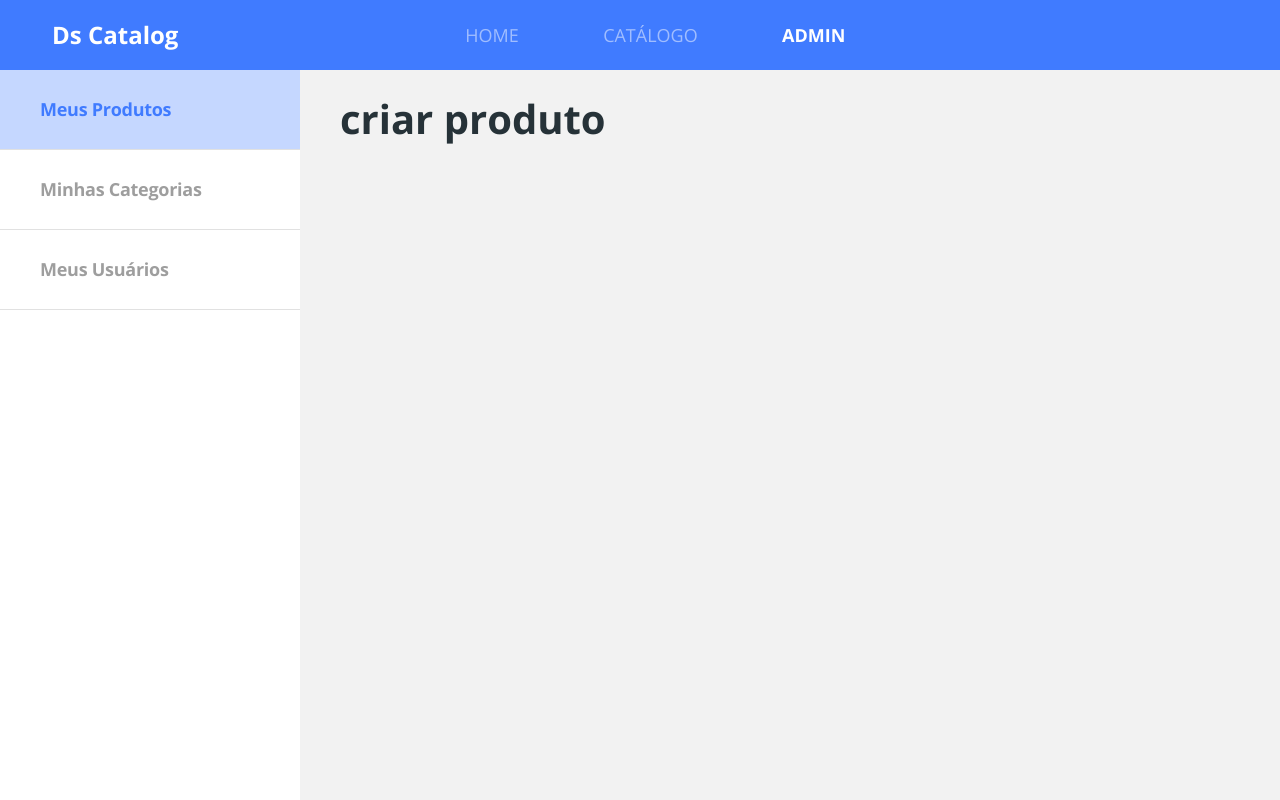
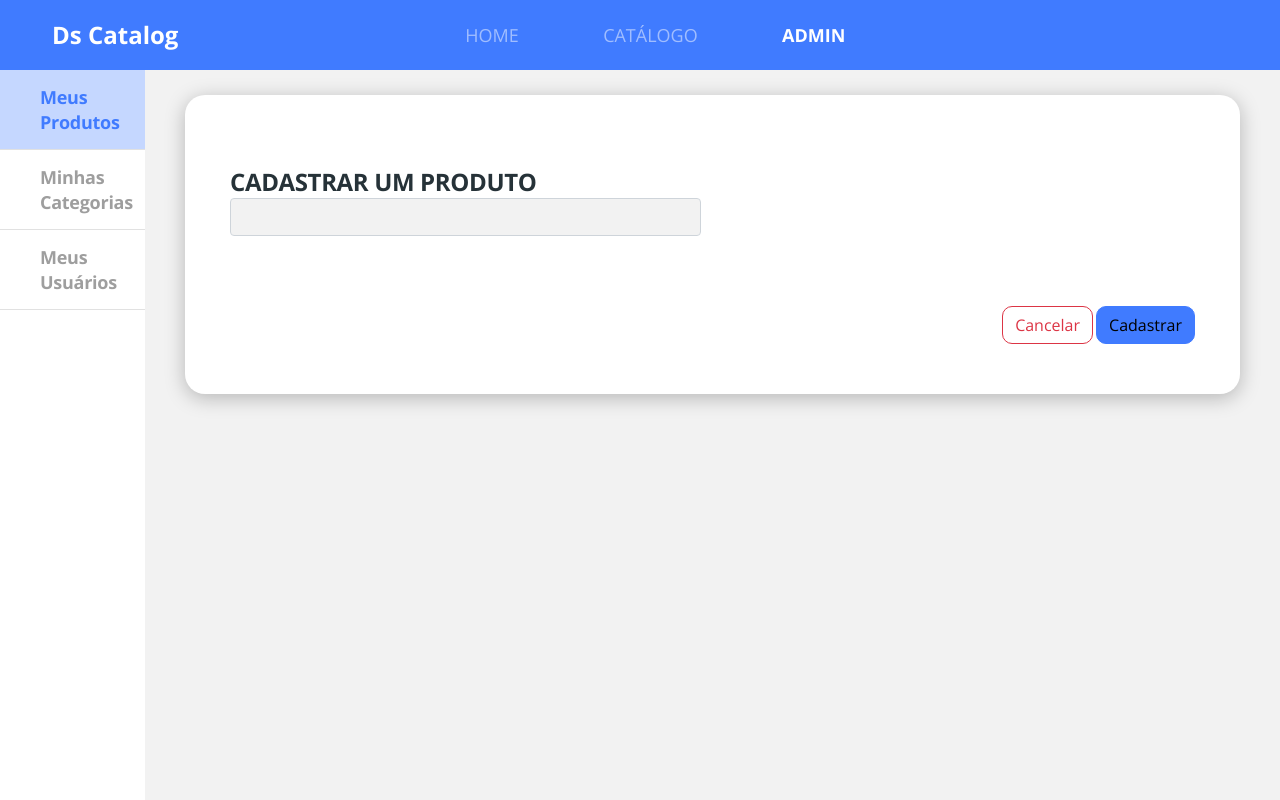
Before and after one commit to sirAndre1337/dscatalog, a React (Create React App) app in the folder front-web/: page /admin/products/create in a window 1280 px wide. Built offline with nearby package versions, Linux system fonts and the light colour scheme.

Commit message:
Criando estrutura base de formularios no Admin

```diff
--- /dev/null
+++ b/front-web/src/pages/Admin/components/BaseForm/index.tsx
@@ -0,0 +1,36 @@
+import { useHistory } from 'react-router-dom';
+import './styles.scss';
+
+type Props = {
+    title: string
+    children: React.ReactNode;
+}
+
+const BaseForm = ({ title, children }: Props) => {
+    const history = useHistory();
+    const handleCancel = () => {
+        history.push('../');
+    }
+
+    return (
+        <div className='admin-base-form card-base'>
+            <h1 className='base-form-title'>
+                {title}
+            </h1>
+            {children}
+            <div className='base-form-actions'>
+                <button
+                    className='btn btn-primary outline-danger border-radius-10'
+                    onClick={handleCancel}
+                >
+                    Cancelar
+                </button>
+                <button className='btn btn-primary border-radius-10'>
+                    Cadastrar
+                </button>
+            </div>
+        </div>
+    )
+}
+
+export default BaseForm;
--- /dev/null
+++ b/front-web/src/pages/Admin/components/BaseForm/styles.scss
@@ -0,0 +1,30 @@
+.admin-base-form {
+    padding: 70px 45px 50px 45px;
+    border-radius: 20px;
+    width: 1055px;
+}
+
+.base-form-title {
+    font-size: 24px;
+    line-height: 33px;
+    letter-spacing: -0.015em;
+    color: #263238;
+}
+
+.outline-danger {
+    color: #dc3545;
+    background-color: transparent;
+    background-image: none;
+    border-color: #dc3545;
+    margin-right: 3px;
+
+    &:hover {
+        color: #FFF;
+        background-color: #dc3545;
+    }
+}
+
+.base-form-actions {
+    margin-top: 70px;
+    text-align: right;
+}
--- /dev/null
+++ b/front-web/src/pages/Admin/components/Products/Form/index.tsx
@@ -0,0 +1,16 @@
+import BaseForm from '../../BaseForm';
+import './styles.scss';
+
+const Form = () => {
+    return (
+        <BaseForm title="CADASTRAR UM PRODUTO">
+            <div className='row'>
+                <div className="col-6">
+                    <input type="text" className='form-control' />
+                </div>
+            </div>
+        </BaseForm>
+    )
+}
+
+export default Form;
--- a/front-web/src/pages/Admin/components/Products/index.tsx
+++ b/front-web/src/pages/Admin/components/Products/index.tsx
@@ -1,4 +1,5 @@
 import { Route, Switch } from "react-router-dom";
+import Form from "./Form";
 import List from "./List";
 
 const Products = () => {
@@ -9,7 +10,7 @@
                     <List />
                 </Route>
                 <Route path="/admin/products/create">
-                    <h1>criar produto</h1>
+                    <Form />
                 </Route>
                 <Route path="/admin/products/:productId">
                     <h1>editar produto</h1>
```
Also changed, not shown: front-web/src/pages/Admin/components/Products/Form/styles.scss (added).
